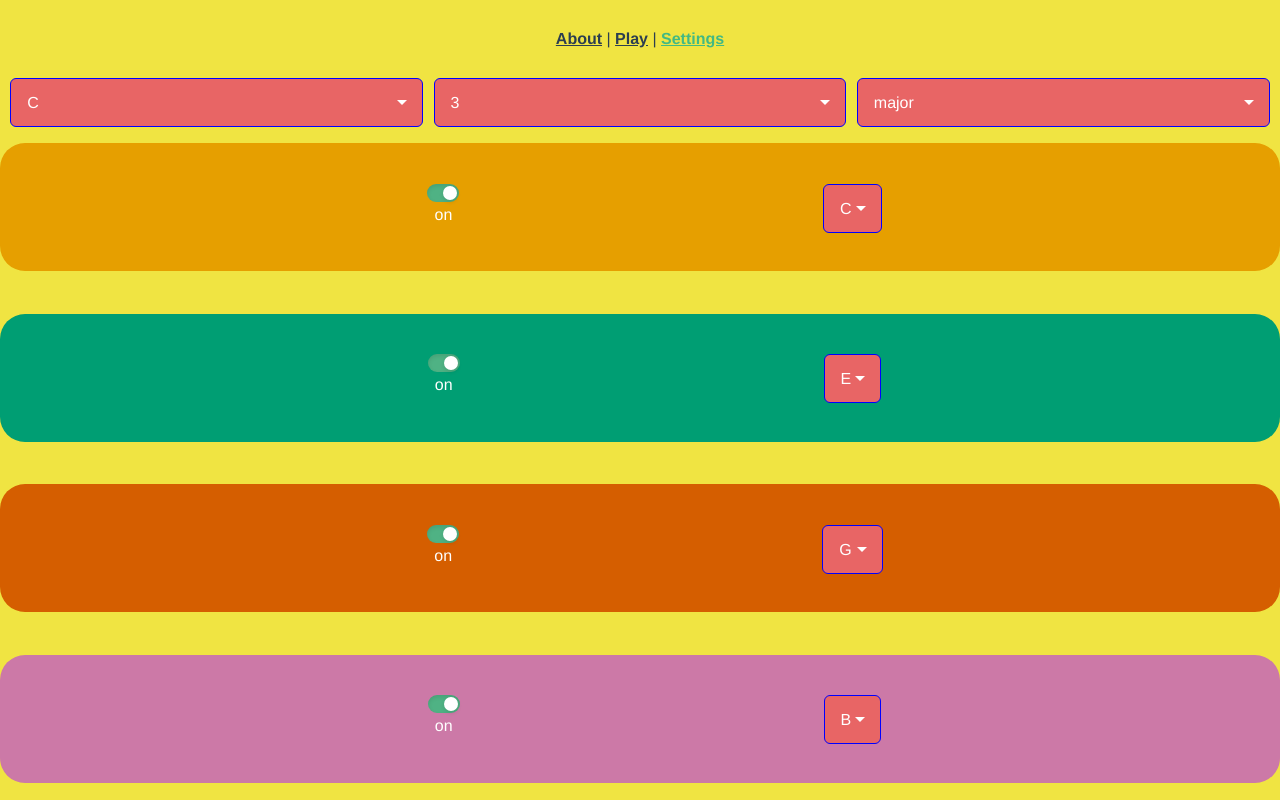
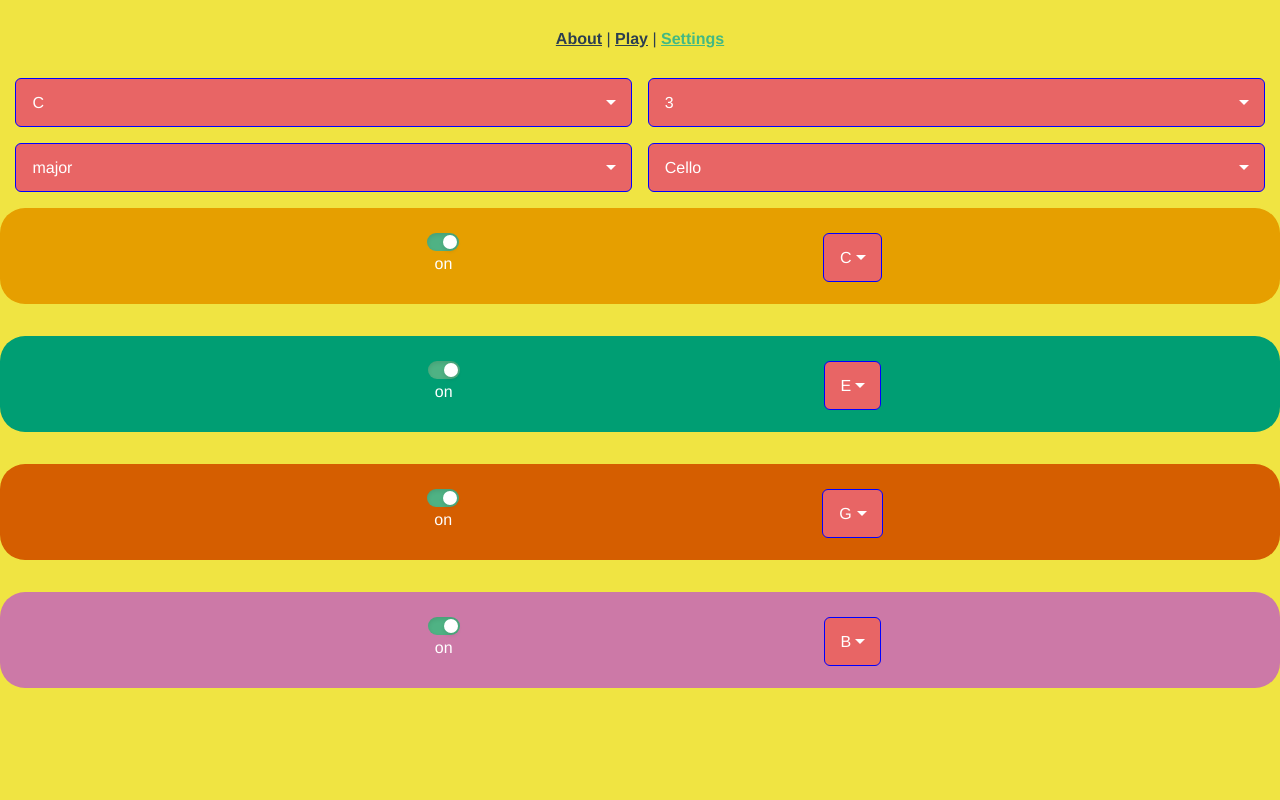
Before and after one commit to gawainhewitt/orchlab-strings, a Vue app: page /settings in a window 1280 px wide. Built offline with nearby package versions, Linux system fonts and the light colour scheme; what vue3-touch-events would draw is missing.

Commit message:
instrument menu working

```diff
--- a/src/App.vue
+++ b/src/App.vue
@@ -15,6 +15,9 @@
     :updateOctave=updateOctave
     :currentKey=currentKey
     :updateKey=updateKey
+    :currentInstrument=currentInstrument
+    :instruments=instruments
+    :changeInstrument=changeInstrument
     />
 </template>
 
@@ -57,6 +60,8 @@ export default {
         },
         currentOctave: "3",
         currentKey: "C",
+        currentInstrument: "Cello",
+        instruments: ["DoubleBass", "Cello", "Viola", "Violin"],
         scales: {
           major: [0,2,4,5,7,9,11],
           pentatonic: [0,2,4,7,9],
@@ -94,6 +99,9 @@ export default {
     updateKey(key) {
       this.currentKey = key;
       this.changeScale();
+    },
+    changeInstrument(instrument) {
+      console.log(`change instrument ${instrument}`);
     }
   }
 }
--- a/src/views/SettingsView.vue
+++ b/src/views/SettingsView.vue
@@ -14,14 +14,22 @@
       @input=updateOctave
     />
     <div class="spacer"></div>
+  </div>
+  <br>
+  <div class="global-settings">
+    <div class="spacer"></div>
     <DropDown
-      :options=Object.keys(scales)
-      :default=currentScale.name
-      @input="changeScale"
-    />
-    <div class="spacer"></div>
-    <div>
-    </div>
+        :options=Object.keys(scales)
+        :default=currentScale.name
+        @input="changeScale"
+      />
+      <div class="spacer"></div>
+      <DropDown
+        :options=instruments
+        :default=currentInstrument
+        @input="changeInstrument"
+      />
+      <div class="spacer"></div>
   </div>
   <br>
   <div class="settings">
@@ -58,7 +66,10 @@
       currentOctave: String,
       updateOctave: Function,
       currentKey: String,
-      updateKey: Function
+      updateKey: Function,
+      currentInstrument: String,
+      instruments: Array,
+      changeInstrument: Function
     },
     data() {
       return {
@@ -70,7 +81,7 @@
 
 <style>
   .settings {
-    height: 80%;
+    height: 60%;
     display: flex;
     flex-direction: column;
     justify-content: space-between;
```
